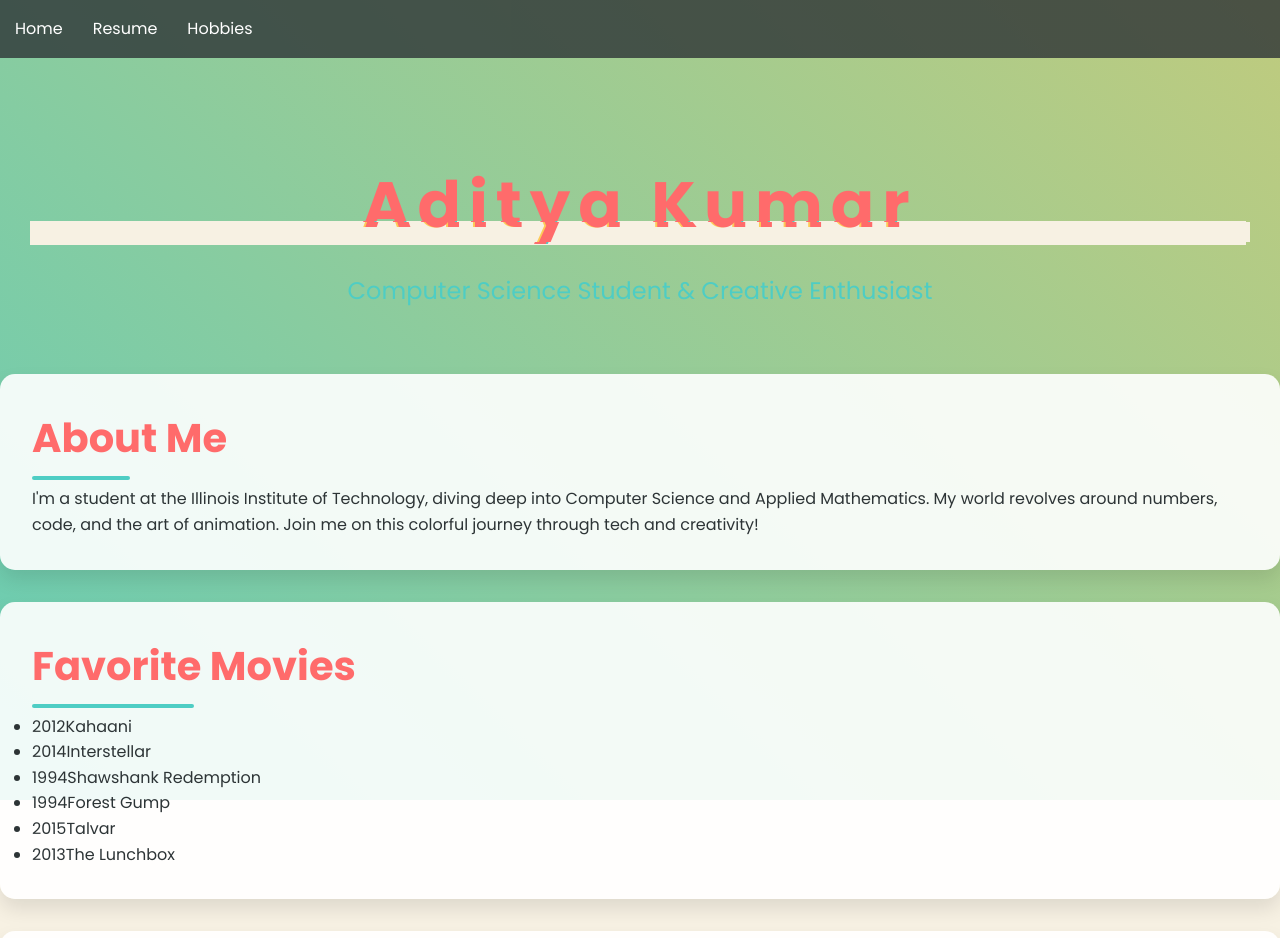
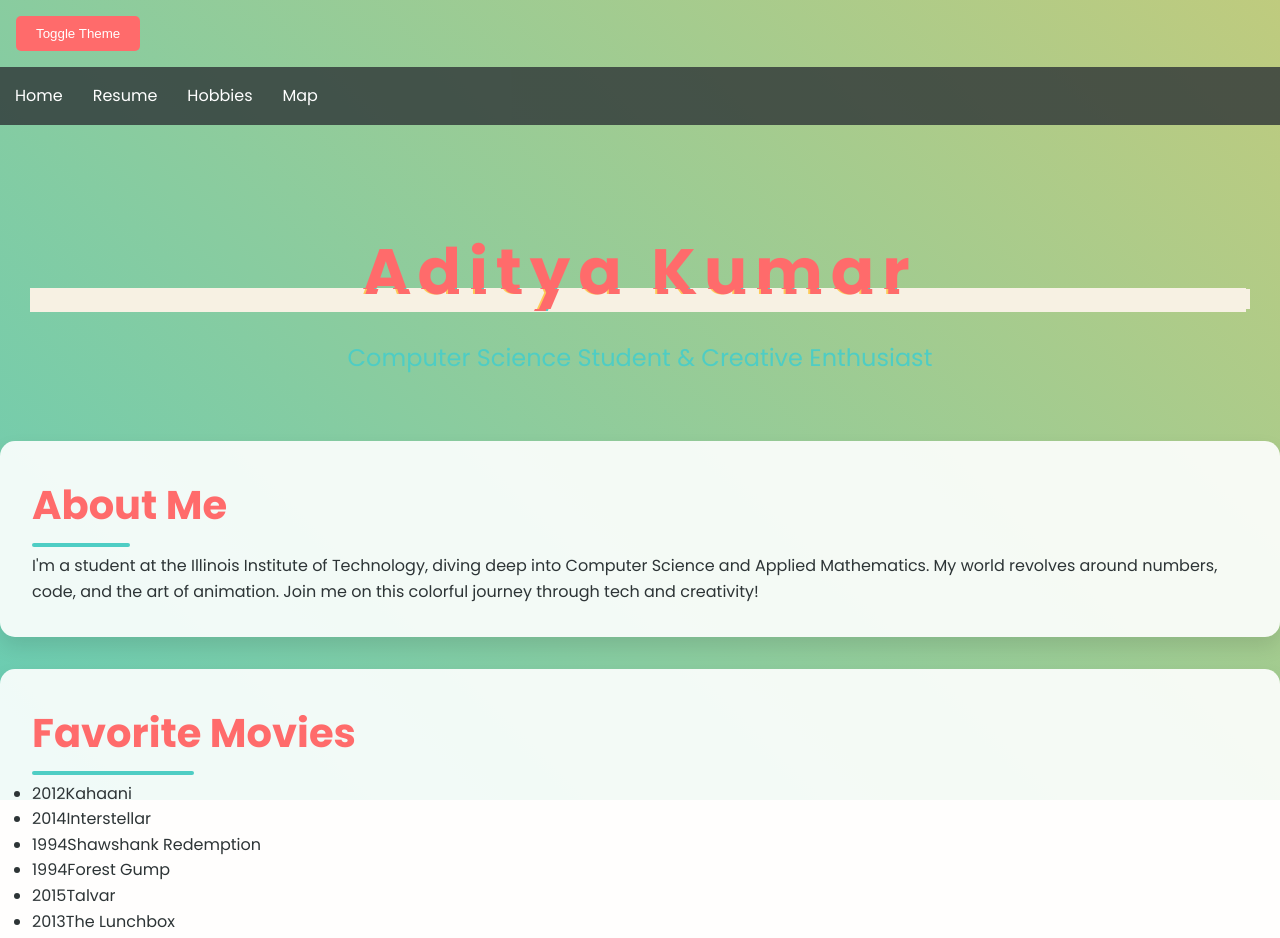
Before and after one commit to AdityaKumar0927/webdev_project3, a plain HTML site: page index.html in a window 1280 px wide. Shown: the top 938 px of the page. Drawn offline with Linux system fonts and the light colour scheme.

Commit message:
Update index.html

```diff
--- a/index.html
+++ b/index.html
@@ -7,6 +7,7 @@
   <link rel="stylesheet" href="css/reset.css">
   <link rel="stylesheet" href="css/styles.css">
   <link href="https://fonts.googleapis.com/css2?family=Poppins:wght@300;400;600;700&display=swap" rel="stylesheet">
+  <script src="js/scripts.js" defer></script>
 </head>
 <body>
   <div class="background-animation"></div>
@@ -16,6 +17,7 @@
         <li><a href="index.html" class="active">Home</a></li>
         <li><a href="resume.html">Resume</a></li>
         <li><a href="hobbies.html">Hobbies</a></li>
+        <li><a href="map.html">Map</a></li>
       </ul>
     </nav>
   </header>
```
